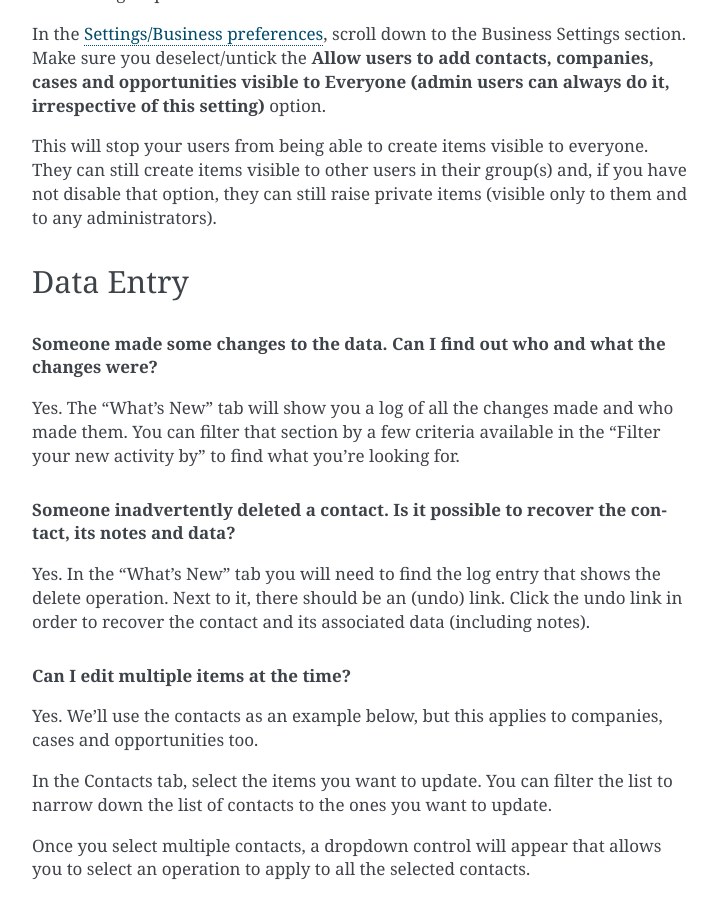
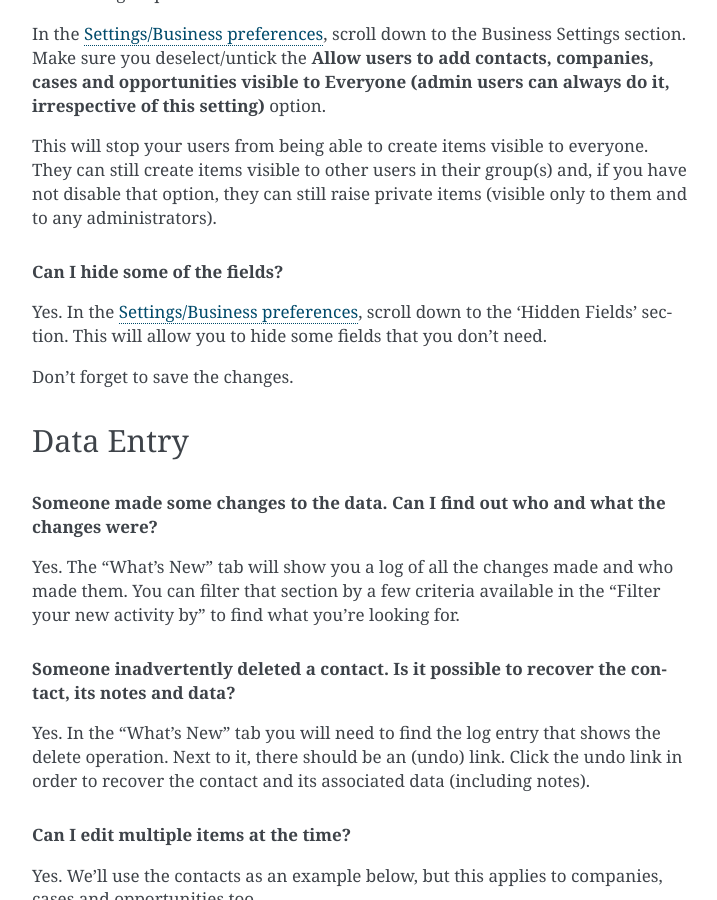
Before and after one commit to ciprianmiclaus/clevertim-user-docs, a Sphinx documentation site: the page built from source/faq/index.rst, in a window 1280 px wide and 900 px high, scrolled down 1650 px. Shown: the whole window, without its empty margins (388-1105 px from the left). Built offline with Sphinx 7.4.7, drawn with Linux system fonts in a browser that asks for light colours.

```diff
--- a/source/faq/index.rst
+++ b/source/faq/index.rst
@@ -55,6 +55,13 @@ In the `Settings/Business preferences <https://www.clevertim.com/welcome/#bus-pr
 Make sure you deselect/untick the **Allow users to add contacts, companies, cases and opportunities visible to Everyone (admin users can always do it, irrespective of this setting)** option.
 
 This will stop your users from being able to create items visible to everyone. They can still create items visible to other users in their group(s) and, if you have not disable that option, they can still raise private items (visible only to them and to any administrators).
+
+
+.. rubric:: Can I hide some of the fields?
+
+Yes. In the `Settings/Business preferences <https://www.clevertim.com/welcome/#bus-prefs>`_, scroll down to the 'Hidden Fields' section. This will allow you to hide some fields that you don't need.
+
+Don't forget to save the changes.
 
 
 Data Entry
--- a/source/index.rst
+++ b/source/index.rst
@@ -9,5 +9,6 @@ Contents:
    introduction/index
    getting_started/index
    custom_fields/index
+   users_groups/index
    import/index
    faq/index
```
Also changed, not shown: source/users_groups/index.rst (added, +24 -0 lines), source/_static/invited_user_pending.png (added), source/_static/inviting_users.png (added).
